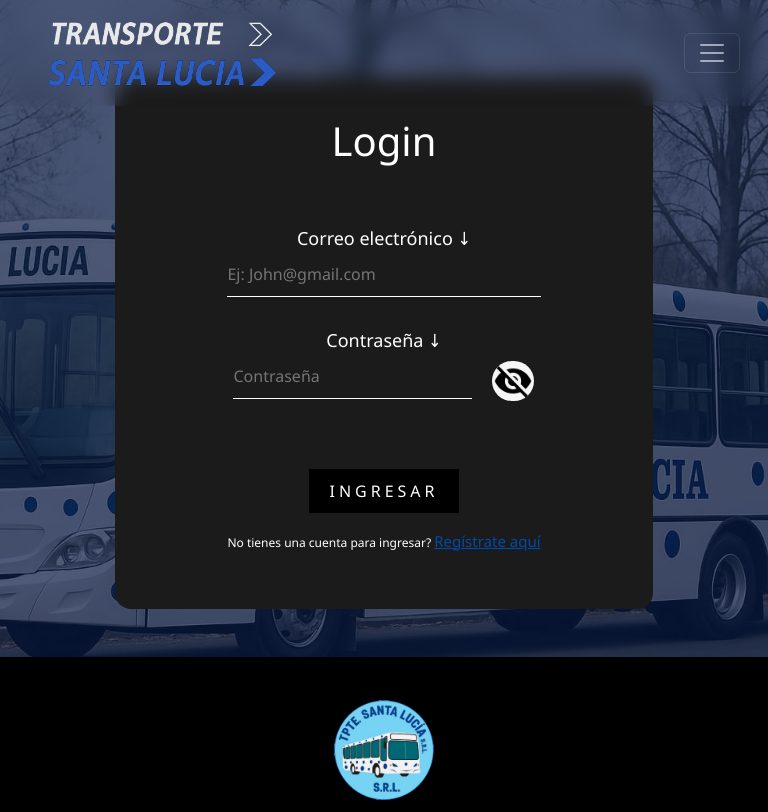
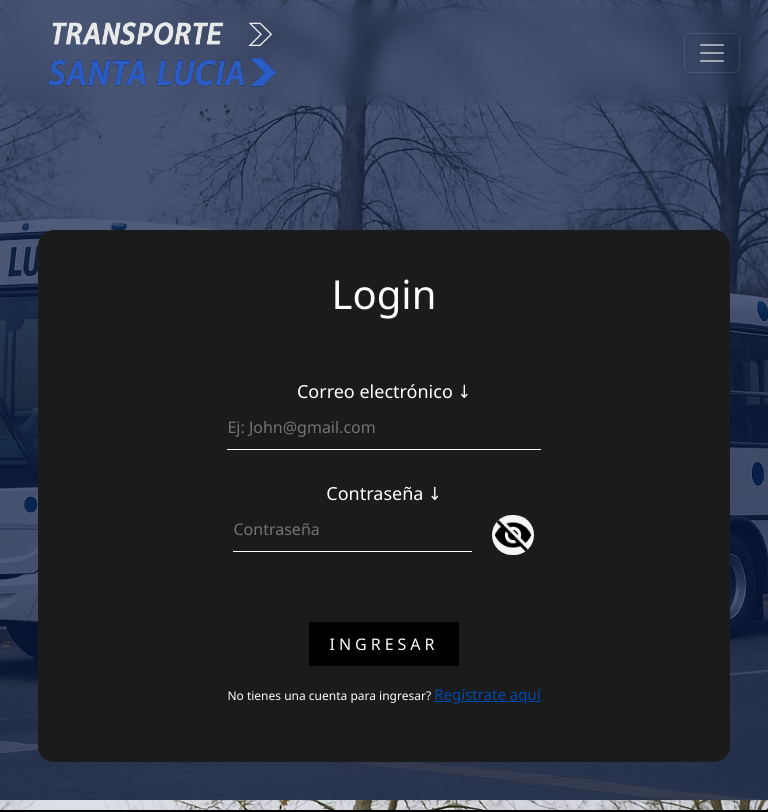
Before and after one commit to Augustoromera/frontendSantaLuciaConect, a React (Vite) app: page /login in a window 768 px wide. Shown: the top 812 px of the page. Built offline with nearby package versions, Linux system fonts and the light colour scheme; a web font is replaced by a local one.

Commit message:
se modificaron estilos de login y registro

```diff
--- a/src/pages/styles/LoginRegistro.css
+++ b/src/pages/styles/LoginRegistro.css
@@ -16,9 +16,7 @@ body::before {
 
 
 .contenedor1 {
-  margin-top: 10vw !important;
   background-color: rgb(27, 27, 27); /* Negro se mantiene igual */
-  width: 20%;
   display: flex;
   justify-content: center;
   margin: 0 auto;
@@ -137,26 +135,25 @@ body::before {
 }
 
 /* Media queries se mantienen igual */
-@media all and (max-width:500px) {
+@media (max-width:800px) {
   .contenedor1 {
+
+  margin-top: 30vw;
     width: 90vw;
   }
 }
 
-@media all and (min-width:500px) and (max-width:800px) {
-  .contenedor1 {
-    width: 70vw
-  }
-}
 
 @media all and (min-width:800px) and (max-width:1400px) {
   .contenedor1 {
+    margin-top: 15vw;
     width: 50vw;
   }
 }
 
 @media all and (min-width:1400px) and (max-width:2000px) {
   .contenedor1 {
+    margin-top: 15vw;
     width: 30vw;
   }
 }
```
